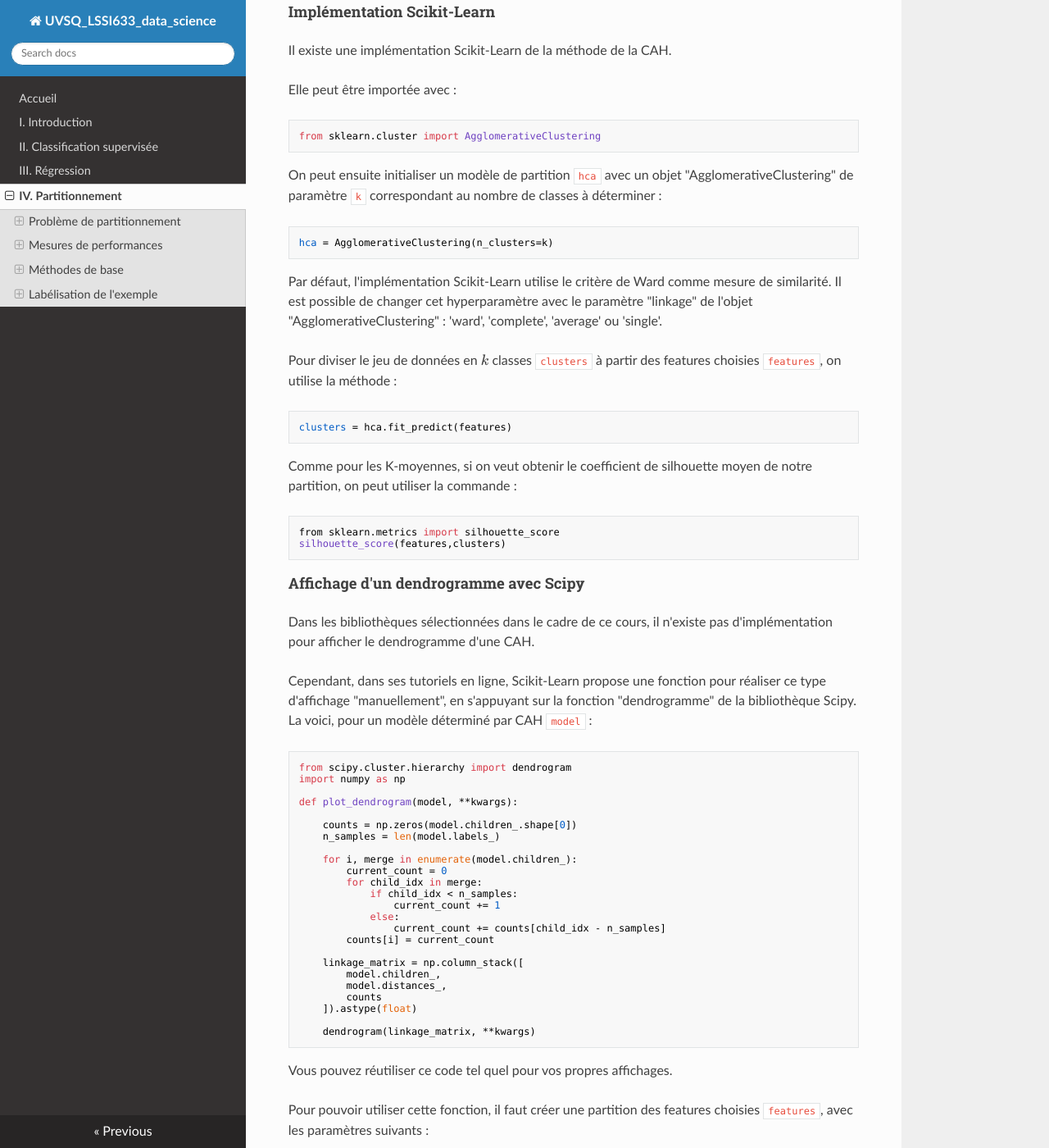
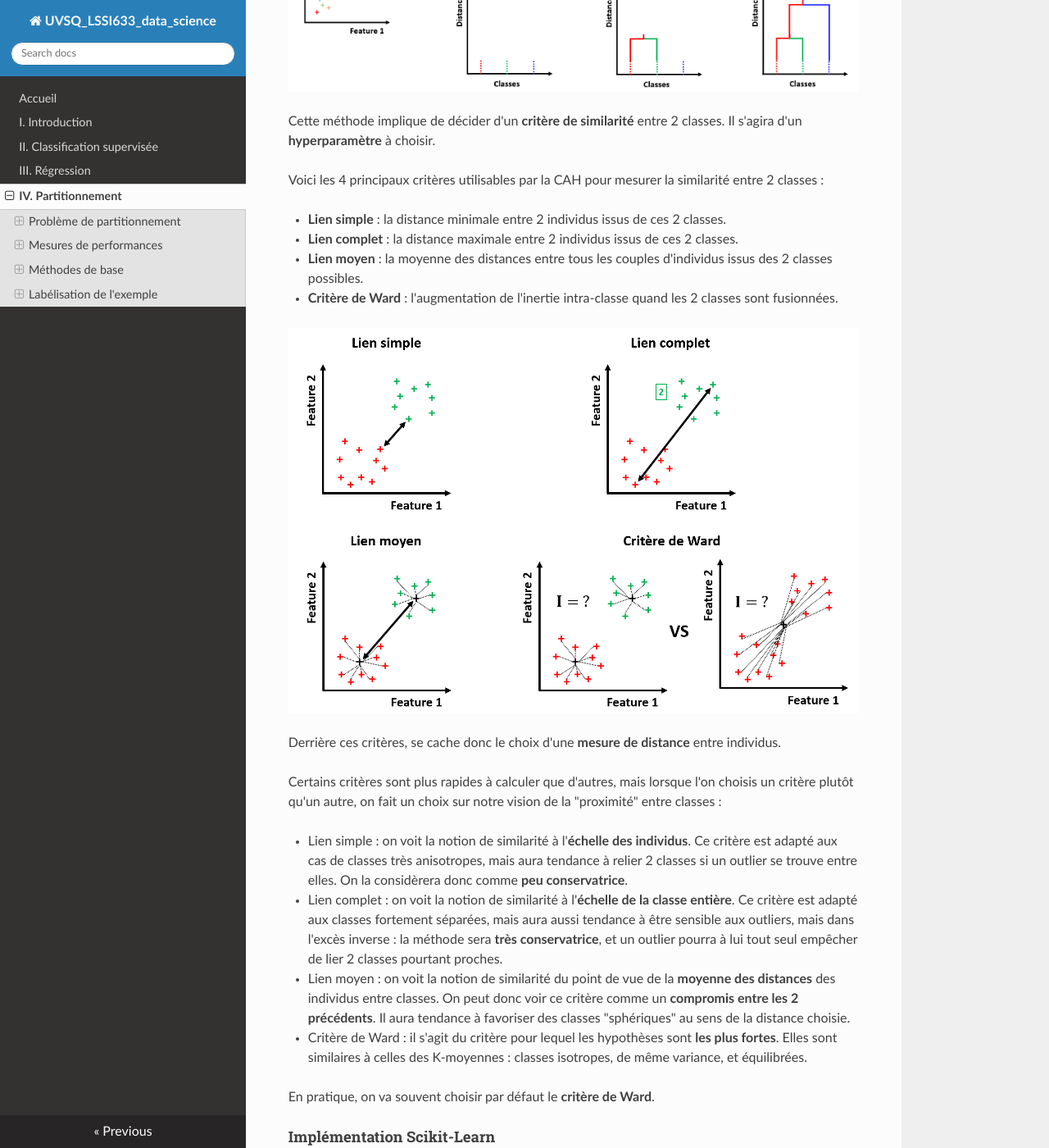
Before and after one commit to NicOudart/UVSQ_LSSI633_data_science, an MkDocs documentation site: the page built from docs/Chap4_Partitionnement.md, in a window 1280 px wide and 1400 px high, scrolled down 20349 px. Shown: the whole window at 82% size. Built offline with MkDocs 1.6.1, drawn with Linux system fonts in a browser that asks for light colours; nearby versions of some CDN libraries; some of the changed text lies outside the part shown.

Commit message:
-Finishing Chapter 4.

```diff
--- a/docs/Chap4_Partitionnement.md
+++ b/docs/Chap4_Partitionnement.md
@@ -563,12 +563,42 @@ Voici l'algorithme détaillé :
 |- Les 2 classes les plus similaires sont fusionnées.|
 |On enregistre les classes obtenues à chaque itération pour pouvoir tracer un dendrogramme.|
 
-Cette méthode implique de décider d'un **critère de similitude** entre 2 classe.
+![CAH](img/Chap4_CAH.png)
+
+Cette méthode implique de décider d'un **critère de similarité** entre 2 classes.
 Il s'agira d'un **hyperparamètre** à choisir.
 
-Voici les 4 principaux critères utilisés pour la CAH :
+Voici les 4 principaux critères utilisables par la CAH pour mesurer la similarité entre 2 classes :
 
-*
+* **Lien simple** : la distance minimale entre 2 individus issus de ces 2 classes.
+
+* **Lien complet** : la distance maximale entre 2 individus issus de ces 2 classes.
+
+* **Lien moyen** : la moyenne des distances entre tous les couples d'individus issus des 2 classes possibles.
+
+* **Critère de Ward** : l'augmentation de l'inertie intra-classe quand les 2 classes sont fusionnées.
+
+![Les critères de similarité pour la CAH](img/Chap4_CAH_similarites.png)
+
+Derrière ces critères, se cache donc le choix d'une **mesure de distance** entre individus.
+
+Certains critères sont plus rapides à calculer que d'autres, mais lorsque l'on choisis un critère plutôt qu'un autre, on fait un choix sur notre vision de la "proximité" entre classes :
+
+* Lien simple : on voit la notion de similarité à l'**échelle des individus**.
+Ce critère est adapté aux cas de classes très anisotropes, mais aura tendance à relier 2 classes si un outlier se trouve entre elles.
+On la considèrera donc comme **peu conservatrice**.
+
+* Lien complet : on voit la notion de similarité à l'**échelle de la classe entière**.
+Ce critère est adapté aux classes fortement séparées, mais aura aussi tendance à être sensible aux outliers, mais dans l'excès inverse : la méthode sera **très conservatrice**, et un outlier pourra à lui tout seul empêcher de lier 2 classes pourtant proches.
+
+* Lien moyen : on voit la notion de similarité du point de vue de la **moyenne des distances** des individus entre classes.
+On peut donc voir ce critère comme un **compromis entre les 2 précédents**.
+Il aura tendance à favoriser des classes "sphériques" au sens de la distance choisie.
+
+* Critère de Ward : il s'agit du critère pour lequel les hypothèses sont **les plus fortes**.
+Elles sont similaires à celles des K-moyennes : classes isotropes, de même variance, et équilibrées.
+
+En pratique, on va souvent choisir par défaut le **critère de Ward**.
 
 #### Implémentation Scikit-Learn
 
@@ -791,13 +821,29 @@ On peut évaluer le coefficient de silhouette moyen de la partition obtenue pour
 
 Selon le coefficient de silhouette moyen, la meilleure partition est celle obtenue avec le lien "simple" et le critère de Ward.
 
-Cette mesure de performance va par définition favoriser des classes "sphériques".
+Cette mesure de performance va par définition favoriser des classes "sphériques" (effet de moyenne).
 En regardant les nuages de points affichés pour chaque critère de similarité, on comprend que le coefficient de silhouette moyen va favoriser les partitionnements limitant l'allongement du cluster 0, qui est déjà très anisotrope.
 
 Pour ce qui est de choisir entre la partition obtenue avec lien "complet" ou avec le critère de Ward, tout dépend de la définition de "similarité" entre les classes qui parait pertinente pour notre application.
 C'est loin d'être une question triviale.
 
 #### Remarques
+
+La méthode de la CAH a les **avantages** suivants :
+
+* Elle permet de **tisser des liens** entre les classes déterminées, ce qui rend le modèle **très interprétable**.
+
+* On peut décider du nombre optimal de classes $k$ **a posterio**, en coupant le dendrogramme.
+
+* Pour chaque $k$, le modèle renvoyé par le CAH est **déterministe** : il n'y a pas ici d'initialisation aléatoire comme pour les K-moyennes.
+
+* Il est possible d'**adapter le critère de similarité** selon notre problème.
+
+Mais cette méthode a aussi les **limites** suivantes :
+
+* Elle est relativement **gourmande en temps de calcul**, ce qui la rend difficile à appliquer à des grands jeux de données.
+
+* Suivant le critère de similarité choisie, elle peut être plus ou moins **sensible aux outliers**.
 
 ## Labélisation de l'exemple
 
```
Also changed, not shown: docs/img/Chap4_CAH.png (added), docs/img/Chap4_CAH_similarites.png (added).
